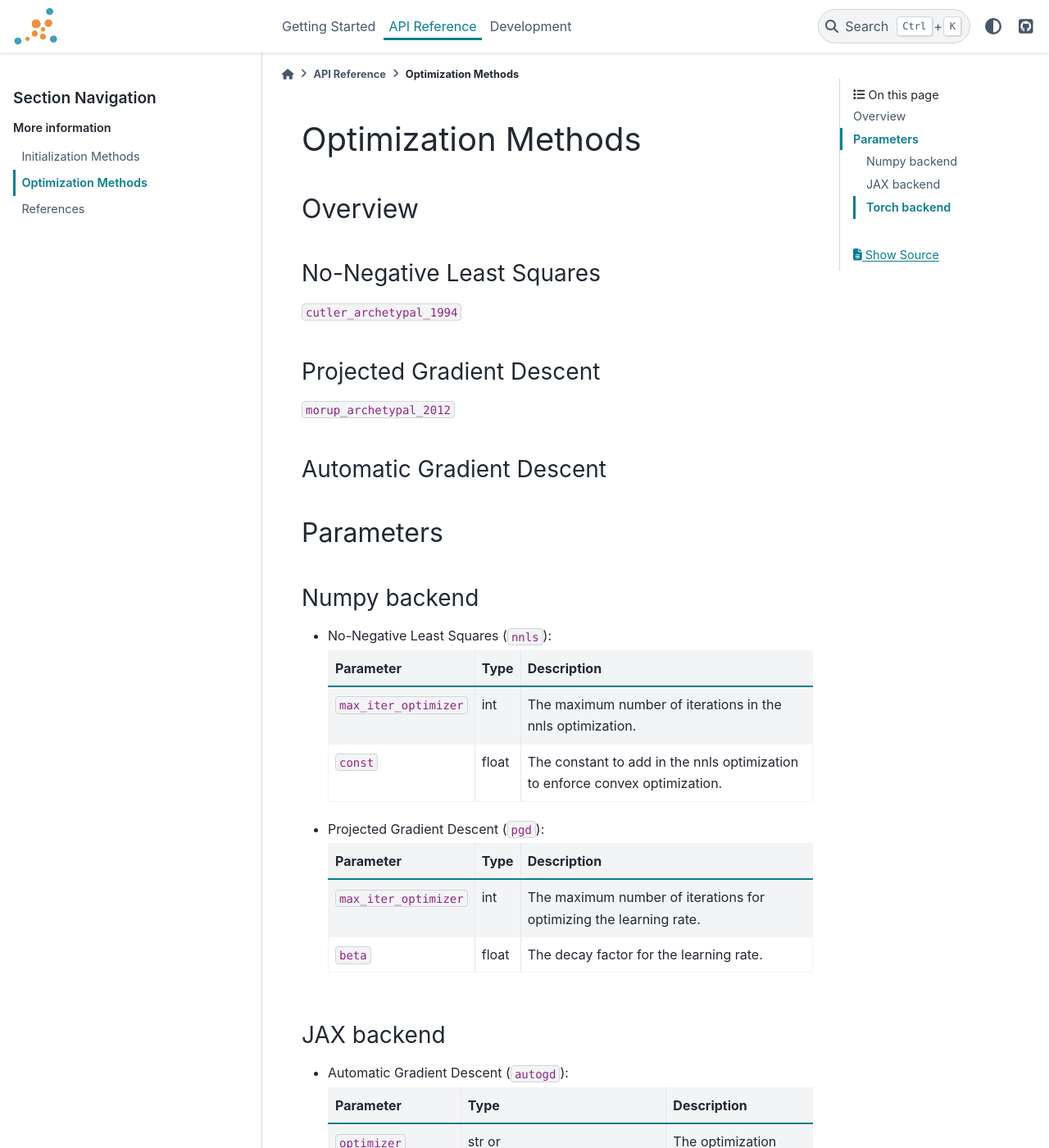
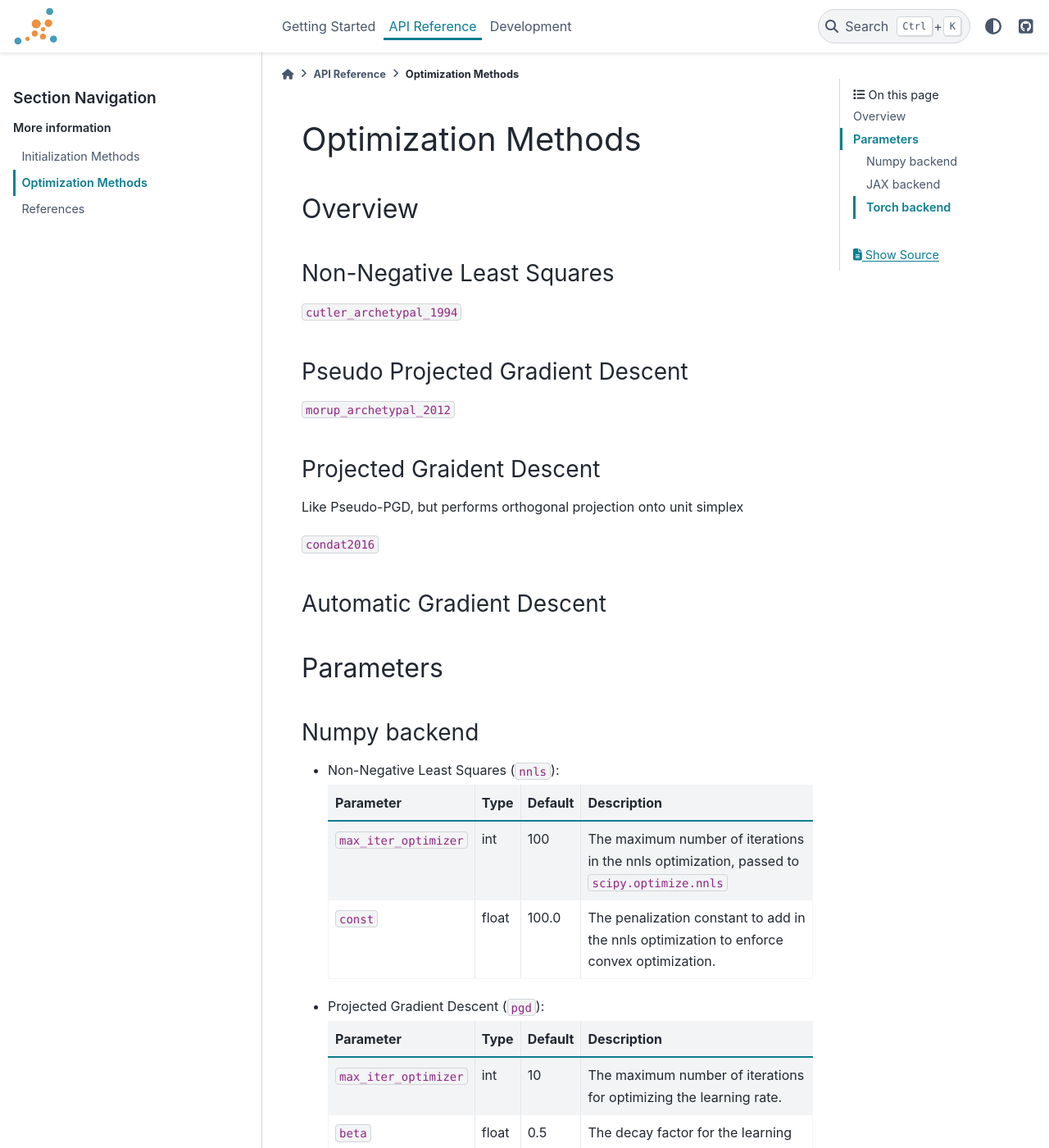
Before and after one commit to aleixalcacer/archetypes, a Sphinx documentation site: the page built from docs/reference/optimization-methods.md, in a window 1280 px wide and 1400 px high. Shown: the whole window at 82% size. Built offline with Sphinx 7.4.7 and the PyData theme 0.15.4, drawn with Linux system fonts in a browser that asks for light colours; pages that are not in the unit, such as notebooks, are missing from menus; cross-references to code outside the pages are shown as plain code; some of the changed text lies outside the part shown.

Commit message:
MAINT: update docs for PGD

```diff
--- a/docs/reference/optimization-methods.md
+++ b/docs/reference/optimization-methods.md
@@ -4,13 +4,19 @@
 
 ## Overview
 
-### No-Negative Least Squares
+### Non-Negative Least Squares
 
 {cite:p}`cutler_archetypal_1994`
 
-### Projected Gradient Descent
+### Pseudo Projected Gradient Descent
 
 {cite:p}`morup_archetypal_2012`
+
+### Projected Graident Descent
+
+Like Pseudo-PGD, but performs orthogonal projection onto unit simplex
+
+{cite:p}`condat2016`
 
 ### Automatic Gradient Descent
 
@@ -20,19 +26,20 @@
 
 ### Numpy backend
 
-* No-Negative Least Squares (`nnls`):
+* Non-Negative Least Squares (`nnls`):
 
-    | Parameter            | Type   | Description                                                                  |
-    |----------------------|--------|------------------------------------------------------------------------------|
-    | `max_iter_optimizer` | int    | The maximum number of iterations in the nnls optimization.                   |
-    | `const`              | float  | The constant to add in the nnls optimization to enforce convex optimization. |
+    | Parameter            | Type   |  Default   | Description                                                                               |
+    |----------------------|--------|------------|-------------------------------------------------------------------------------------------|
+    | `max_iter_optimizer` | int    |    100     | The maximum number of iterations in the nnls optimization, passed to `scipy.optimize.nnls`|
+    | `const`              | float  |   100.0    | The penalization constant to add in the nnls optimization to enforce convex optimization. |
 
 * Projected Gradient Descent (`pgd`):
 
-    | Parameter            | Type  | Description                                                        |
-    |----------------------|-------|--------------------------------------------------------------------|
-    | `max_iter_optimizer` | int   | The maximum number of iterations for optimizing the learning rate. |
-    | `beta`               | float | The decay factor for the learning rate.                            |
+    | Parameter            | Type  |  Default   | Description                                                        |
+    |----------------------|-------|------------|--------------------------------------------------------------------|
+    | `max_iter_optimizer` | int   |     10     | The maximum number of iterations for optimizing the learning rate. |
+    | `beta`               | float |    0.5     | The decay factor for the learning rate.                            |
+    | `step_size`          | float |    1.0     | The initial learning rate at the beginning of optimization.        |
 
 ### JAX backend
 
--- a/docs/references.bib
+++ b/docs/references.bib
@@ -82,3 +82,17 @@
 	pages = {293--306},
 	file = {ScienceDirect Snapshot:C\:\\Users\\aalcacer\\Zotero\\storage\\CHN5DS65\\0304397585902245.html:text/html},
 }
+
+@article{condat2016,
+  title   = {Fast Projection onto the Simplex and the L_1 Ball},
+  author  = {Condat, Laurent},
+  year    = {2016},
+  journal = {Mathematical Programming},
+  volume  = {158},
+  number  = {1},
+  pages   = {575--585},
+  issn    = {1436-4646},
+  doi     = {10.1007/s10107-015-0946-6},
+  urldate = {2024-06-12},
+  langid  = {english}
+}
```
